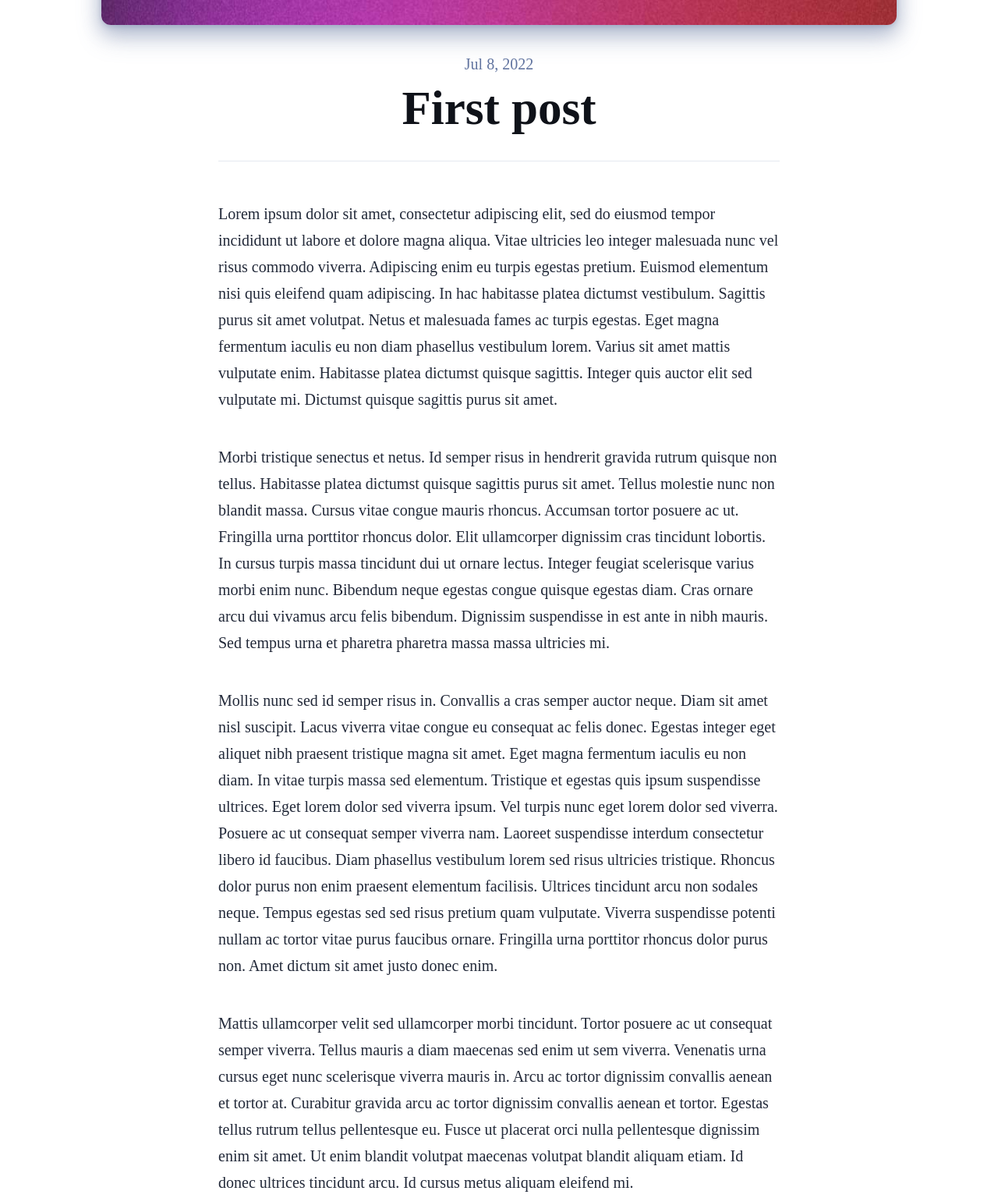
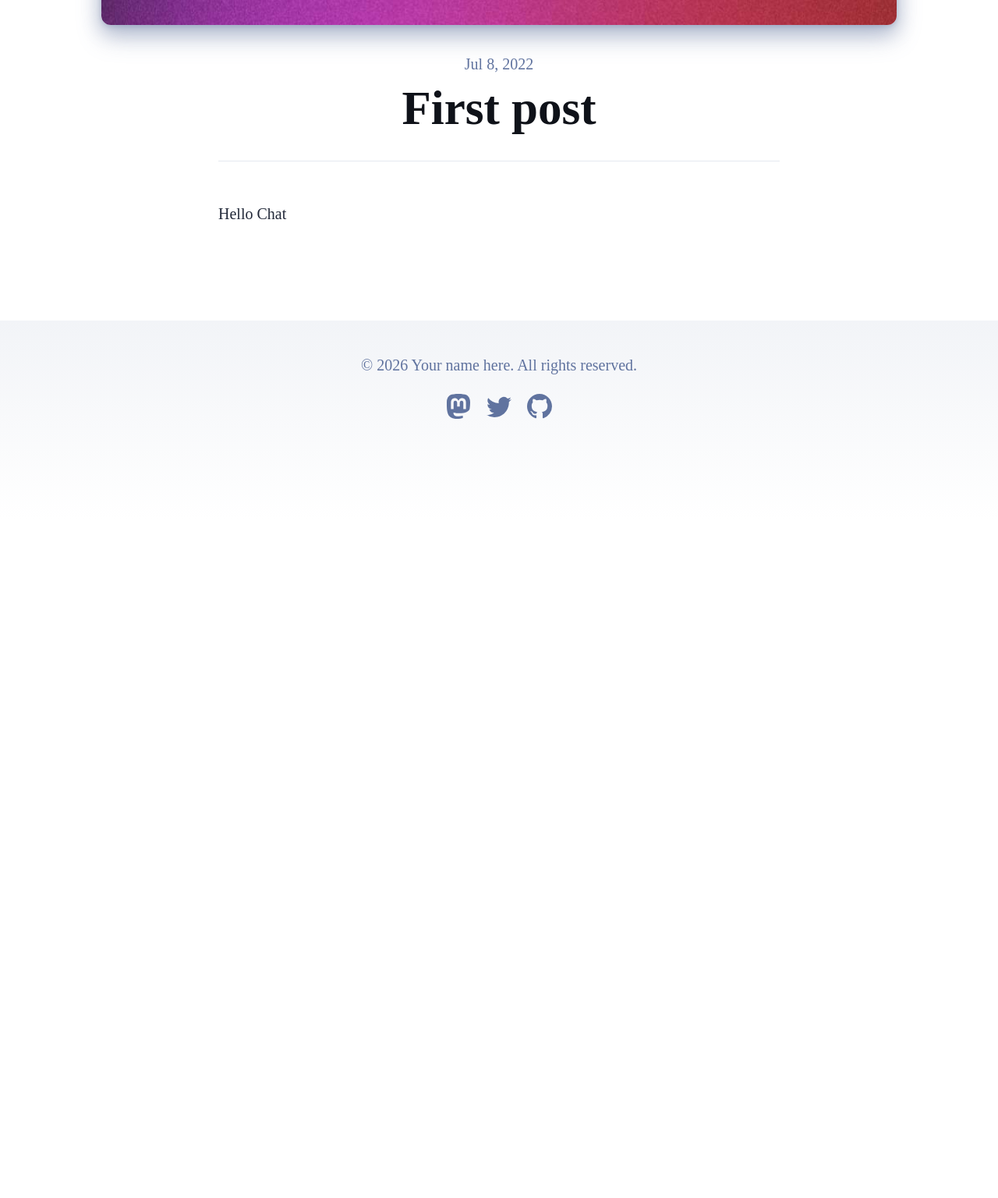
Before and after one commit to Installity/cs4421-astro-blog, an Astro site: page /blog/first-post in a window 1280 px wide. Shown: the part 616-2152 px from the top of the page at 78% size. After the commit the page ends 1283 px from the top, so only its background shows below. Built offline with nearby package versions, Linux system fonts and the light colour scheme; Astro itself is replaced by a stand-in of ours.

Commit message:
feat: technology

```diff
--- a/src/content/blog/first-post.md
+++ b/src/content/blog/first-post.md
@@ -5,12 +5,4 @@ pubDate: 'Jul 08 2022'
 heroImage: '../../assets/blog-placeholder-3.jpg'
 ---
 
-Lorem ipsum dolor sit amet, consectetur adipiscing elit, sed do eiusmod tempor incididunt ut labore et dolore magna aliqua. Vitae ultricies leo integer malesuada nunc vel risus commodo viverra. Adipiscing enim eu turpis egestas pretium. Euismod elementum nisi quis eleifend quam adipiscing. In hac habitasse platea dictumst vestibulum. Sagittis purus sit amet volutpat. Netus et malesuada fames ac turpis egestas. Eget magna fermentum iaculis eu non diam phasellus vestibulum lorem. Varius sit amet mattis vulputate enim. Habitasse platea dictumst quisque sagittis. Integer quis auctor elit sed vulputate mi. Dictumst quisque sagittis purus sit amet.
-
-Morbi tristique senectus et netus. Id semper risus in hendrerit gravida rutrum quisque non tellus. Habitasse platea dictumst quisque sagittis purus sit amet. Tellus molestie nunc non blandit massa. Cursus vitae congue mauris rhoncus. Accumsan tortor posuere ac ut. Fringilla urna porttitor rhoncus dolor. Elit ullamcorper dignissim cras tincidunt lobortis. In cursus turpis massa tincidunt dui ut ornare lectus. Integer feugiat scelerisque varius morbi enim nunc. Bibendum neque egestas congue quisque egestas diam. Cras ornare arcu dui vivamus arcu felis bibendum. Dignissim suspendisse in est ante in nibh mauris. Sed tempus urna et pharetra pharetra massa massa ultricies mi.
-
-Mollis nunc sed id semper risus in. Convallis a cras semper auctor neque. Diam sit amet nisl suscipit. Lacus viverra vitae congue eu consequat ac felis donec. Egestas integer eget aliquet nibh praesent tristique magna sit amet. Eget magna fermentum iaculis eu non diam. In vitae turpis massa sed elementum. Tristique et egestas quis ipsum suspendisse ultrices. Eget lorem dolor sed viverra ipsum. Vel turpis nunc eget lorem dolor sed viverra. Posuere ac ut consequat semper viverra nam. Laoreet suspendisse interdum consectetur libero id faucibus. Diam phasellus vestibulum lorem sed risus ultricies tristique. Rhoncus dolor purus non enim praesent elementum facilisis. Ultrices tincidunt arcu non sodales neque. Tempus egestas sed sed risus pretium quam vulputate. Viverra suspendisse potenti nullam ac tortor vitae purus faucibus ornare. Fringilla urna porttitor rhoncus dolor purus non. Amet dictum sit amet justo donec enim.
-
-Mattis ullamcorper velit sed ullamcorper morbi tincidunt. Tortor posuere ac ut consequat semper viverra. Tellus mauris a diam maecenas sed enim ut sem viverra. Venenatis urna cursus eget nunc scelerisque viverra mauris in. Arcu ac tortor dignissim convallis aenean et tortor at. Curabitur gravida arcu ac tortor dignissim convallis aenean et tortor. Egestas tellus rutrum tellus pellentesque eu. Fusce ut placerat orci nulla pellentesque dignissim enim sit amet. Ut enim blandit volutpat maecenas volutpat blandit aliquam etiam. Id donec ultrices tincidunt arcu. Id cursus metus aliquam eleifend mi.
-
-Tempus quam pellentesque nec nam aliquam sem. Risus at ultrices mi tempus imperdiet. Id porta nibh venenatis cras sed felis eget velit. Ipsum a arcu cursus vitae. Facilisis magna etiam tempor orci eu lobortis elementum. Tincidunt dui ut ornare lectus sit. Quisque non tellus orci ac. Blandit libero volutpat sed cras. Nec tincidunt praesent semper feugiat nibh sed pulvinar proin gravida. Egestas integer eget aliquet nibh praesent tristique magna.
+Hello Chat
--- a/src/pages/index.astro
+++ b/src/pages/index.astro
@@ -13,7 +13,7 @@ import { SITE_DESCRIPTION, SITE_TITLE } from '../consts';
 	<body>
 		<Header />
 		<main>
-			<h1>🧑‍🚀 Hello, Astronaut!</h1>
+			<h1>🧑‍🚀 My first site</h1>
 			<p>
 				Welcome to the official <a href="https://astro.build/">Astro</a> blog starter template. This template
 				serves as a lightweight, minimally-styled starting point for anyone looking to build a personal
```
